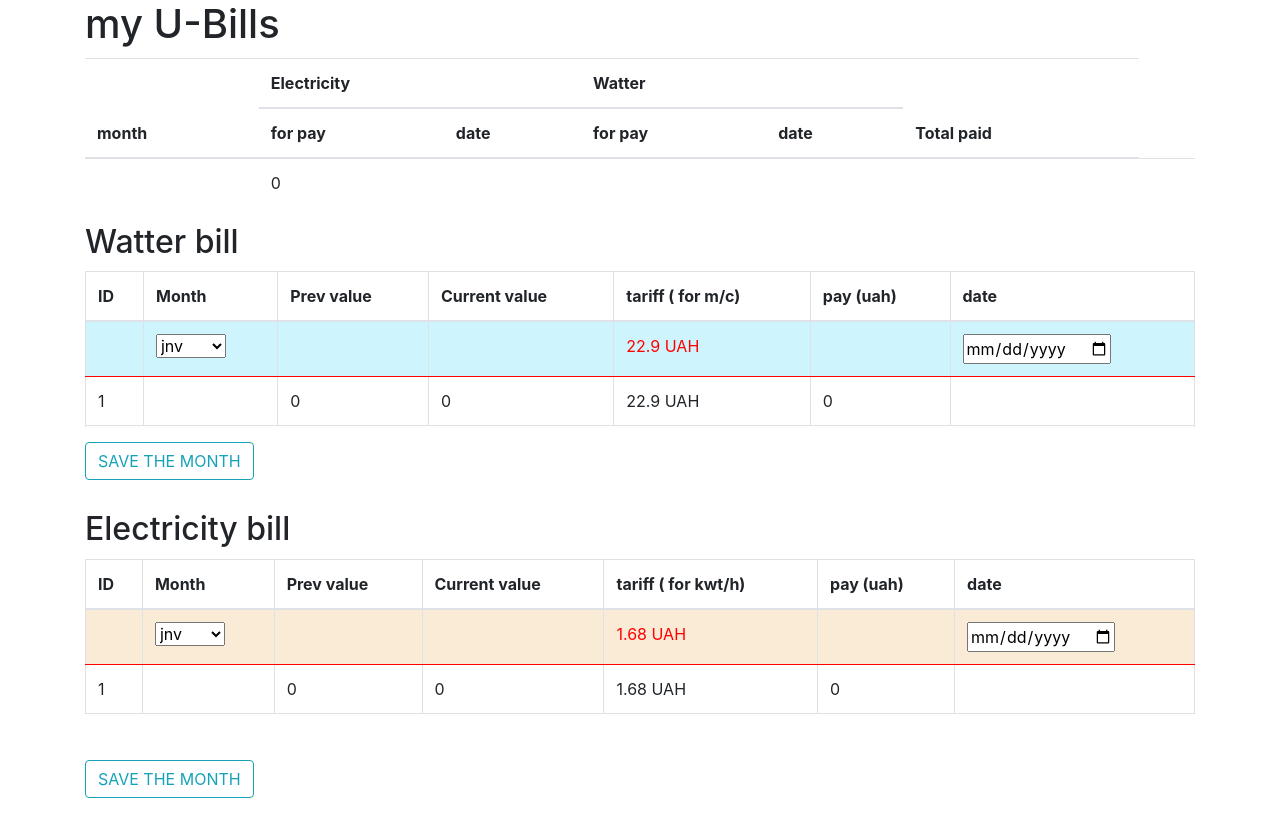
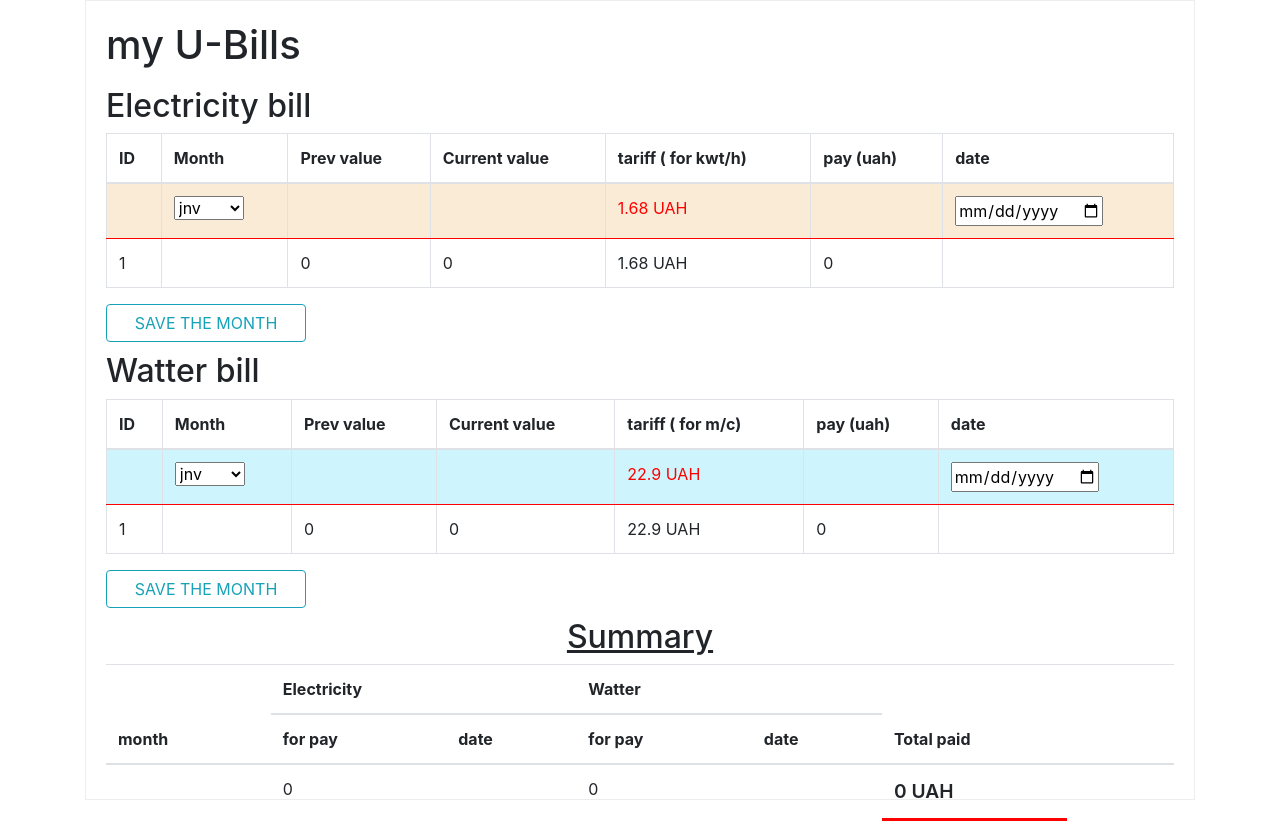
Before and after one commit to sovsianykov/ubills-app, a React (Create React App) app: page / in a window 1280 px wide. Before the commit the page ends 800 px from the top, so only its background shows below. Built offline with nearby package versions, Linux system fonts and the light colour scheme.

Commit message:
last last commit

```diff
--- a/src/Components/Layout/Tabbuilder/Elektricity/Elektro.js
+++ b/src/Components/Layout/Tabbuilder/Elektricity/Elektro.js
@@ -3,24 +3,11 @@ import Table from "react-bootstrap/Table";
 import "bootstrap/dist/css/bootstrap.min.css";
 import { Form } from "react-bootstrap";
 import { Col } from "react-bootstrap";
-import Button from "react-bootstrap/Button";
-
 import Aoux from "../../../../Hoc/Aoux";
 
 class Elektro extends Component {
 
-  // saveHandler2 = () => {
-  //   this.state.monthsEl.unshift(
-  //     { id: 0 },
-  //     { monthsel: 0 },
-  //     { preV: 0 },
-  //     { curV: 0 },
-  //     { tariff: "1.68 UAH" },
-  //     { pay: 0 },
-  //     { date: 0 }
-  //   );
-  //   console.log(this.state.monthsEl);
-  // };
+
 
   render() {
     return (
@@ -63,8 +50,9 @@ class Elektro extends Component {
               <td contentEditable />
               <td contentEditable />
               <td>1.68 UAH</td>
+              <td >
 
-              <td contentEditable />
+              </td>
               <td>
                 <input id='date' type="date" />
               </td>
--- a/src/Components/Layout/Tabbuilder/Summary/Summary.js
+++ b/src/Components/Layout/Tabbuilder/Summary/Summary.js
@@ -5,13 +5,16 @@ class Summary extends Component {
   render() {
     return (
       <Aoux>
+        <h2 id="s">Summary</h2>
         <Table className="summ">
           <thead>
             <tr>
               <th rowSpan="2">month</th>
               <th colSpan="2">Electricity</th>
               <th colSpan="2">Watter</th>
-              <th rowSpan="2">Total paid</th>
+              <th rowSpan="2" colSpan="3">
+                Total paid
+              </th>
             </tr>
             <tr>
               <th>for pay</th>
@@ -26,10 +29,15 @@ class Summary extends Component {
 
               <td>{this.props.pay} </td>
               <td>{this.props.date} </td>
-              <td></td>
-              <td></td>
-              <td></td>
-              <td></td>
+              <td>{this.props.payW}</td>
+              <td>{this.props.dateW}</td>
+              <td id="t">{this.props.total} UAH</td>
+              <td>
+
+              </td>
+              <td>
+
+              </td>
             </tr>
           </tbody>
         </Table>
--- a/src/Components/Layout/Tabbuilder/Tabbuilder.js
+++ b/src/Components/Layout/Tabbuilder/Tabbuilder.js
@@ -5,8 +5,8 @@ import Watter from "./Watter/Watter";
 import TabbuilderLayout from "./TabbuilderLayout";
 import Summary from "./Summary/Summary";
 import Button from "react-bootstrap/Button";
-import {Col} from "react-bootstrap";
 class Tabbuilder extends Component {
+    total = 0
     state = {
         monthsEl: [
             { id: 1 },
@@ -18,14 +18,26 @@ class Tabbuilder extends Component {
             { date: "" }
 
         ],
+        monthsW: [
+            { idW: 1 },
+            { monthseW: "" },
+            { preW: 0 },
+            { curW: 0 },
+            { tariff: 1.68 },
+            { payW: 0 },
+            { dateW: "" },
+
+        ]
     };
     saveHandler = () => {
         const input = document.querySelectorAll("tr.edit td");
         const mon = document.querySelector("select ")[1];
         const date = document.querySelector("#date ");
         let pay =
-            (parseInt(input[3].textContent) - parseInt(input[2].textContent)) * 1.68;
+       Math.floor((parseInt(input[3].textContent) - parseInt(input[2].textContent)) * 1.68)
+        if (isNaN(pay)) { pay = 'please input correct values'}
 
+        this.total += pay
 
         this.setState(() => {
             return {
@@ -41,6 +53,32 @@ class Tabbuilder extends Component {
             };
         });
     };
+    saveHandlerW = () => {
+        const input1 = document.querySelectorAll("tr.editW td");
+        const monW = document.querySelector("select ");
+        const dateW = document.querySelector("#dateW ");
+
+
+        let payW =
+          Math.floor((parseInt(input1[3].textContent) - parseInt(input1[2].textContent)) *
+            22.9);
+        if (isNaN(payW)) { payW = 'please input correct values'}
+        this.total += payW
+
+        this.setState(() => {
+            return {
+                monthsW: [
+                    { idW: input1[0].textContent },
+                    { monthseW: monW.value },
+                    { preW: input1[2].textContent },
+                    { curW: input1[3].textContent },
+                    { tariff: "1.68" },
+                    { payW: payW },
+                    { dateW: dateW.value },
+                ],
+            };
+        });
+    };
 
 
 
@@ -50,27 +88,44 @@ class Tabbuilder extends Component {
         return (
             <Aoux>
                 <TabbuilderLayout>
-                    <Summary
+                    <Elektro id = { this.state.monthsEl[0].id}
                              monthsel = { this.state.monthsEl[1].monthsel}
+                             preV = { this.state.monthsEl[2].preV}
+                             curV= { this.state.monthsEl[3].curV}
+                             tariff = { this.state.monthsEl[4].tariff}
                              pay = { this.state.monthsEl[5].pay}
                              date = { this.state.monthsEl[6].date}  />
-                        {/*<Button variant ='outline-info' onClick={this.set.bind(this)}   >Get Summary</Button>*/}
-                        <Watter/>
-
-
-                        <Elektro id = { this.state.monthsEl[0].id}
-                         monthsel = { this.state.monthsEl[1].monthsel}
-                         preV = { this.state.monthsEl[2].preV}
-                         curV= { this.state.monthsEl[3].curV}
-                        tariff = { this.state.monthsEl[4].tariff}
-                         pay = { this.state.monthsEl[5].pay}
-                        date = { this.state.monthsEl[6].date}  />
                     <Button
                         variant="outline-info"
                         onClick={this.saveHandler.bind(this)}
                     >
                         SAVE THE MONTH
                     </Button>
+                    <Watter
+                        idW = { this.state.monthsW[0].idW}
+                        monthseW = { this.state.monthsEl[1].monthsel}
+                        preW = { this.state.monthsW[2].preW}
+                        curW= { this.state.monthsW[3].curW}
+                        tariff = { this.state.monthsEl[4].tariff}
+                        payW = { this.state.monthsW[5].payW}
+                        dateW = { this.state.monthsW[6].dateW}  />
+                    <Button
+                        variant="outline-info"
+                        onClick={this.saveHandlerW.bind(this)}
+                    >
+                        SAVE THE MONTH
+                    </Button>
+                    <Summary
+                             monthsel = { this.state.monthsEl[1].monthsel}
+                             pay = { this.state.monthsEl[5].pay}
+                             date = { this.state.monthsEl[6].date}
+                             payW = { this.state.monthsW[5].payW}
+                             dateW = { this.state.monthsW[6].dateW}
+                             total = {this.total}
+                    />
+
+
+
                 </TabbuilderLayout>
             </Aoux>
         )
--- a/src/Components/Layout/Tabbuilder/TabbuilderLayout.js
+++ b/src/Components/Layout/Tabbuilder/TabbuilderLayout.js
@@ -3,7 +3,7 @@ import Aoux from '../../../Hoc/Aoux';
 
 const Tabblebuilderlayout = (props) =>(
     <Aoux>
-        <main className = 'Tabblebuilder '>
+        <main className = 'Xmlbuilder '>
             {props.children}
 
         </main>
--- a/src/Components/Layout/Tabbuilder/Watter/Watter.js
+++ b/src/Components/Layout/Tabbuilder/Watter/Watter.js
@@ -1,76 +1,9 @@
 import React, { Component } from "react";
 import Table from "react-bootstrap/Table";
 import "bootstrap/dist/css/bootstrap.min.css";
-import { Form } from "react-bootstrap";
-import { Col } from "react-bootstrap";
-import Button from "react-bootstrap/Button";
-
 import Aoux from "../../../../Hoc/Aoux";
 
 class Watter extends Component {
-  state = {
-    monthsW: [
-      { id: 1 },
-      { monthsel: "" },
-      { preV: 0 },
-      { curV: 0 },
-      { tariff: 1.68 },
-      { pay: 0 },
-      { date: "" },
-      { id: 2 },
-      { monthsel: "" },
-      { preV: 0 },
-      { curV: 0 },
-      { tariff: 1.68 },
-      { pay: 0 },
-      { date: "" },
-      { id: 3 },
-      { monthsel: "" },
-      { preV: 0 },
-      { curV: 0 },
-      { tariff: 1.68 },
-      { pay: 0 },
-      { date: "" },
-    ],
-  };
-  saveHandlerW = () => {
-    const input1 = document.querySelectorAll("tr.editW td");
-    const monW = document.querySelector("select ");
-    const dateW = document.querySelector("#dateW ");
-
-
-    let pay =
-      (parseInt(input1[3].textContent) - parseInt(input1[2].textContent)) *
-      22.9;
-    // this.state.monthsEl.unshift(0[,0[,0[,0,0,0,0)
-
-    this.setState(() => {
-      return {
-        monthsW: [
-          { id: input1[0].textContent },
-          { monthsel: monW.value },
-          { preV: input1[2].textContent },
-          { curV: input1[3].textContent },
-          { tariff: "1.68" },
-          { pay: pay },
-          { date: dateW.value },
-        ],
-      };
-    });
-  };
-  // saveHandler2 =()=> {
-
-  //
-  // this.state.monthsW.unshift({id : 0},
-  //     {monthsel: 0},
-  //     {preV:0},
-  //     {curV: 0},
-  //     {tariff: 1.68} ,
-  //     {pay: 0 },
-  //     {date: 0 }  )
-  // console.log(this.state.monthsW)
-
-  // }
 
   render() {
     return (
@@ -113,55 +46,24 @@ class Watter extends Component {
               <td contentEditable />
               <td>22.9 UAH</td>
 
-              <td contentEditable />
+              <td >
+
+              </td>
               <td>
                 <input id='dateW' type="date" />
               </td>
             </tr>
             <tr>
-              <td>{this.state.monthsW[0].id}</td>
-              <td>{this.state.monthsW[1].monthsel}</td>
-              <td>{this.state.monthsW[2].preV}</td>
-              <td>{this.state.monthsW[3].curV}</td>
+              <td>{this.props.idW}</td>
+              <td>{this.props.monthseW}</td>
+              <td>{this.props.preW}</td>
+              <td>{this.props.curW}</td>
               <td>22.9 UAH</td>
-              <td>{this.state.monthsW[5].pay}</td>
-              <td>{this.state.monthsW[6].date}</td>
-            </tr>
-            <tr>
-              {/*<td>{this.state.monthsEl[0].id}</td>*/}
-              {/*<td>{this.state.monthsEl[8].monthsel}</td>*/}
-              {/*<td>{this.state.monthsEl[9].preV}</td>*/}
-              {/*<td>{this.state.monthsEl[10].curV}</td>*/}
-              {/*<td>1.68</td>*/}
-              {/*<td>{this.state.monthsEl[11].pay}</td>*/}
-              {/*<td>{this.state.monthsEl[12].date}</td>*/}
-            </tr>
-            <tr>
-              {/* <td>4</td>*/}
-              {/* <td>jan</td>*/}
-              {/*<td>0</td>*/}
-              {/*<td>0</td>*/}
-              {/*<td>1.68</td>*/}
-              {/*<td>0</td>*/}
-              {/*<td><input type='date'/></td>*/}
+              <td>{this.props.payW}</td>
+              <td>{this.props.dateW}</td>
             </tr>
           </tbody>
         </Table>
-        <Form>
-          <Form.Row>
-            <Col>
-              <Button
-                variant="outline-info"
-                onClick={this.saveHandlerW.bind(this)}
-              >
-                SAVE THE MONTH
-              </Button>
-            </Col>
-            <Col>
-              {/*<Button variant='outline-info' onClick = {this.saveHandler2.bind(this)}  >SAVE </Button>*/}
-            </Col>
-          </Form.Row>
-        </Form>
       </Aoux>
     );
   }
--- a/src/index.css
+++ b/src/index.css
@@ -1,4 +1,5 @@
 body {
+  background: #797676;
   margin: 0;
   font-family: -apple-system, BlinkMacSystemFont, 'Segoe UI', 'Roboto', 'Oxygen',
     'Ubuntu', 'Cantarell', 'Fira Sans', 'Droid Sans', 'Helvetica Neue',
@@ -14,12 +15,33 @@ code {
 
 .Container {
   margin: 30px auto;
+  max-width: 1100px;
 }
-Table , Button ,Form, h1 ,h2 , .builder {
-  margin-top: 10px;
+.Content {
+  border: .1rem solid #eeeded;
+  padding: 20px;
+  height: 100vh;
 }
-Form {
-  margin-bottom: 30px;
+main.Xmlbuilder {
+  display: flex;
+  flex-direction: column;
+  justify-content: space-between;
+}
+ h2  {
+  padding-top: 10px;
+}
+h2#s {
+  text-align: center;
+  text-decoration: underline;
+}
+td#t {
+  font-weight: 600;
+  font-size: 1.2rem;
+  border-bottom: 3px solid red  ;
+}
+Button {
+  margin-bottom: 10px;
+  width: 200px;
 }
 
 
```
Also changed, not shown: 1 other file (tests, documents, lock files or other folders).
